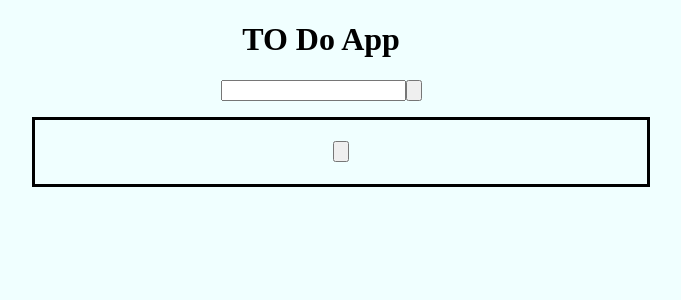
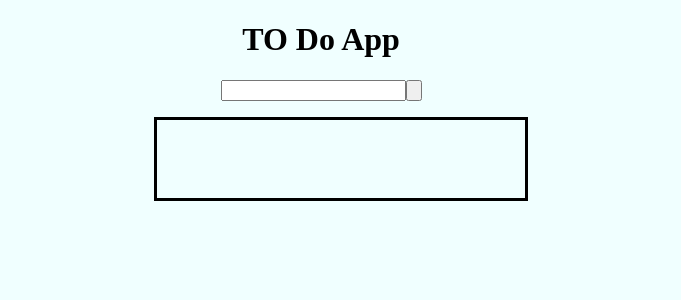
Before and after one commit to shutouyusei/React-app, a React (Create React App) app: page / in a window 1280 px wide. Both pictures are taken after a click on the button 732 px from the left and 90 px from the top of the page. Shown: the top 300 px of the page, without its empty margins (319-1000 px from the left). Built offline with nearby package versions, Linux system fonts and the light colour scheme.

Commit message:
[add]todoリストにクリックイベントを追加

```diff
--- a/src/component/view.jsx
+++ b/src/component/view.jsx
@@ -1,7 +1,23 @@
+import { useState } from "react";
 const Index = (props) => {
-    return (
-        <li className="todolist">{props.Text} <input type='button'></input></li>
-    )
-};
+    const [bool, setBool] = useState(true);
+    if (bool) {
+        return (
+            <li className="todolist" >
+                <div className="list" onClick={() => setBool(prevState => !prevState)}>
+                    {props.Text}
+                </div>
+            </li >
+        )
+    } else {
+        return (
+            <li className="todolist">
+                <div className="list-delete" onClick={() => setBool(prevState => !prevState)}>
+                    {props.Text}
+                </div>
+            </li >
+        )
+    };
+}
 
 export default Index;
--- a/src/css/app.css
+++ b/src/css/app.css
@@ -5,26 +5,37 @@
 
 .App {
     text-align: center;
-    margin-left: auto;
-    margin-right: auto;
-    list-style: none;
-    margin-left: auto;
-    margin-right: auto;
 }
 
 .todolist {
-    height: 64px;
+    height: 78px;
     font-size: 18px;
     display: flex;
     flex-direction: column;
     justify-content: center;
     align-items: center;
     border: solid 3px #000;
-    width: 50%;
+    width: 30%;
     margin-left: auto;
     margin-right: auto;
     margin-bottom: 10px;
-    overflow-y: auto;
 }
 
-.index {}
+.list {
+    overflow-y: auto;
+    overflow-wrap: break-word;
+    width: 100%;
+    cursor: pointer;
+}
+
+.list-delete {
+    overflow-y: auto;
+    overflow-wrap: break-word;
+    width: 100%;
+    text-decoration: line-through;
+    cursor: pointer;
+}
+
+.index {
+    flex: auto;
+}
```
Also changed, not shown: 1 other file (tests, documents, lock files or other folders).
